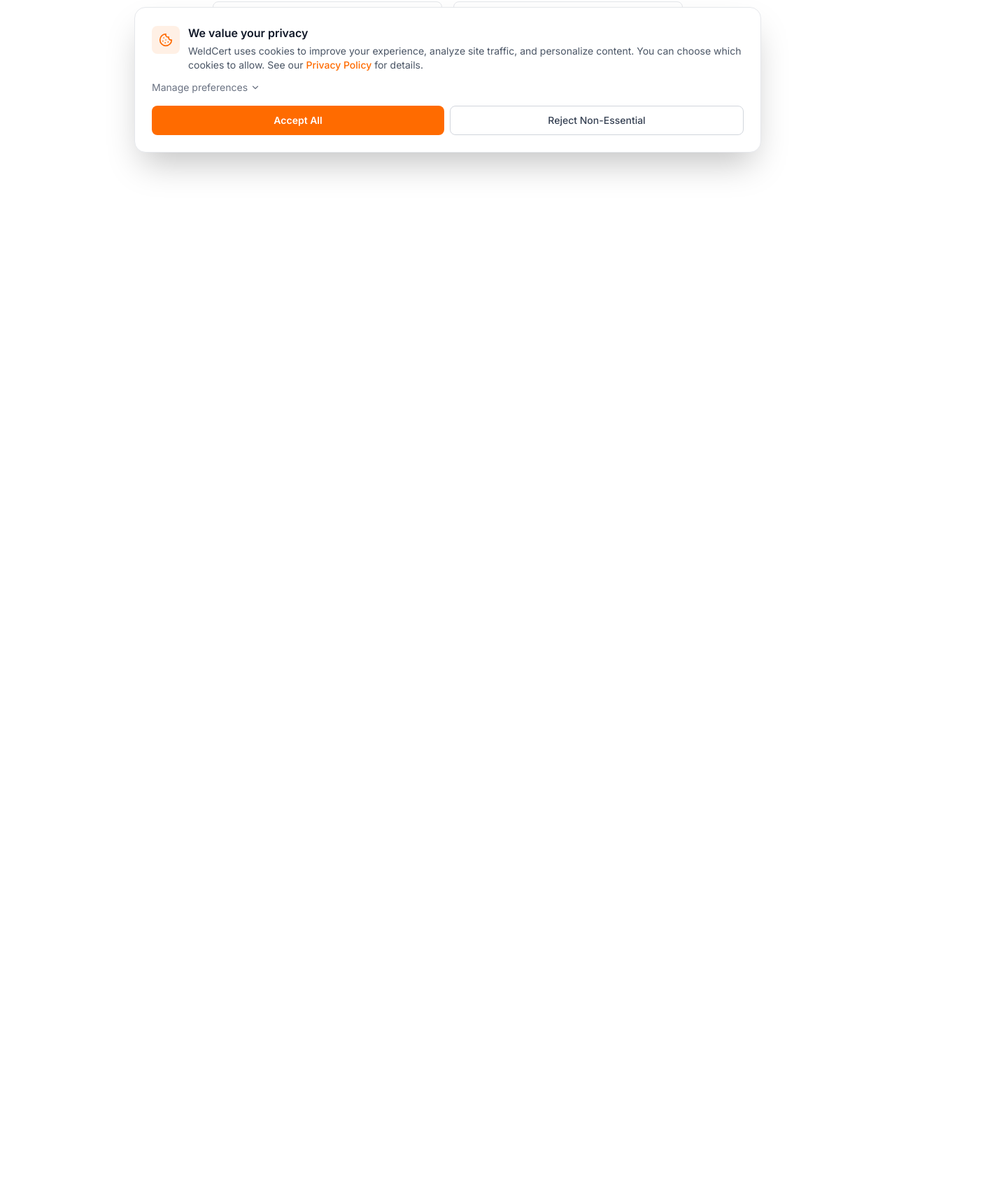
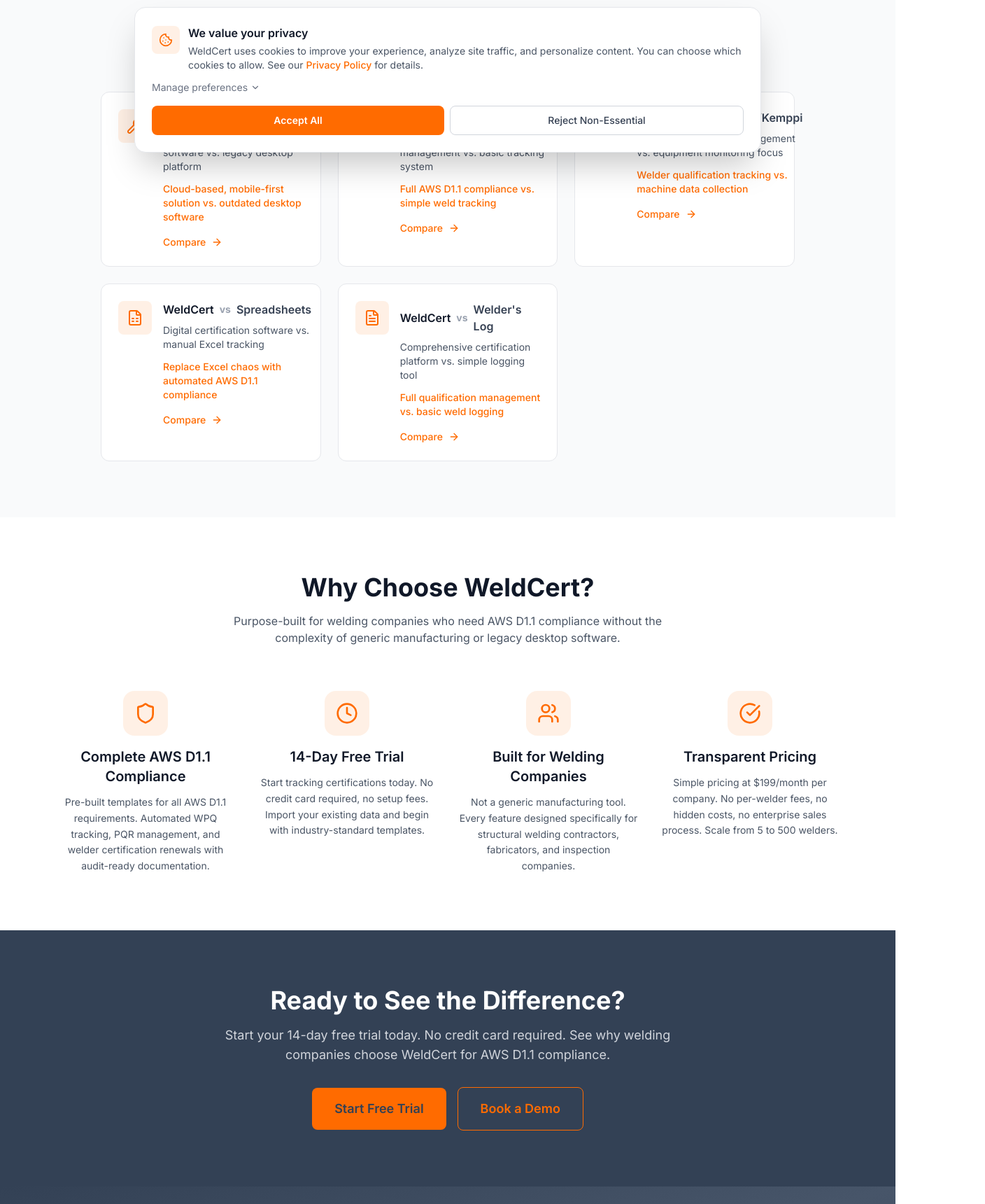
Before and after one commit to nolanterry/weldcert-site, a Next.js app: page /compare in a window 1280 px wide. Before the commit this address had no page. Shown: the part 558-2278 px from the top of the page at 70% size, 1408 px wide, since content can reach past the window. Before the commit the page ends 822 px from the top, so only its background shows below. Built offline with nearby package versions, Linux system fonts and the light colour scheme.

Commit message:
Add /compare index page — comparison hub for SEO

```diff
--- /dev/null
+++ b/src/app/compare/page.tsx
@@ -0,0 +1,231 @@
+import { Header } from "@/components/header";
+import { Footer } from "@/components/footer";
+import { CTASection } from "@/components/cta-section";
+import type { Metadata } from "next";
+import { Wrench, FileSpreadsheet, FileText, Eye, ArrowRight, Shield, Clock, Users, CheckCircle } from "lucide-react";
+import Link from "next/link";
+
+export const metadata: Metadata = {
+  title: "Compare WeldCert — See How We Stack Up",
+  description: "Compare WeldCert with alternatives like WeldTrace, WeldsTracker, WeldEye, spreadsheets, and Welder's Log. See why welding companies choose our certification software.",
+  alternates: { canonical: "/compare" },
+};
+
+const COMPARISONS = [
+  {
+    name: "WeldTrace",
+    href: "/compare/weldtrace",
+    icon: Wrench,
+    description: "Modern welding certification software vs. legacy desktop platform",
+    tagline: "Cloud-based, mobile-first solution vs. outdated desktop software"
+  },
+  {
+    name: "WeldsTracker",
+    href: "/compare/weldstracker",
+    icon: Wrench,
+    description: "Comprehensive welding management vs. basic tracking system",
+    tagline: "Full AWS D1.1 compliance vs. simple weld tracking"
+  },
+  {
+    name: "WeldEye/Kemppi",
+    href: "/compare/weldeye",
+    icon: Eye,
+    description: "Welding certification management vs. equipment monitoring focus",
+    tagline: "Welder qualification tracking vs. machine data collection"
+  },
+  {
+    name: "Spreadsheets",
+    href: "/compare/spreadsheets",
+    icon: FileSpreadsheet,
+    description: "Digital certification software vs. manual Excel tracking",
+    tagline: "Replace Excel chaos with automated AWS D1.1 compliance"
+  },
+  {
+    name: "Welder's Log",
+    href: "/compare/welders-log",
+    icon: FileText,
+    description: "Comprehensive certification platform vs. simple logging tool",
+    tagline: "Full qualification management vs. basic weld logging"
+  }
+];
+
+const DIFFERENTIATORS = [
+  {
+    icon: Shield,
+    title: "Complete AWS D1.1 Compliance",
+    description: "Pre-built templates for all AWS D1.1 requirements. Automated WPQ tracking, PQR management, and welder certification renewals with audit-ready documentation."
+  },
+  {
+    icon: Clock,
+    title: "14-Day Free Trial",
+    description: "Start tracking certifications today. No credit card required, no setup fees. Import your existing data and begin with industry-standard templates."
+  },
+  {
+    icon: Users,
+    title: "Built for Welding Companies",
+    description: "Not a generic manufacturing tool. Every feature designed specifically for structural welding contractors, fabricators, and inspection companies."
+  },
+  {
+    icon: CheckCircle,
+    title: "Transparent Pricing",
+    description: "Simple pricing at $199/month per company. No per-welder fees, no hidden costs, no enterprise sales process. Scale from 5 to 500 welders."
+  }
+];
+
+const structuredData = {
+  "@context": "https://schema.org",
+  "@type": "BreadcrumbList",
+  "itemListElement": [
+    {
+      "@type": "ListItem",
+      "position": 1,
+      "name": "Home",
+      "item": "https://weldcert.co"
+    },
+    {
+      "@type": "ListItem",
+      "position": 2,
+      "name": "Compare",
+      "item": "https://weldcert.co/compare"
+    }
+  ]
+};
+
+const comparisonStructuredData = {
+  "@context": "https://schema.org",
+  "@type": "ItemList",
+  "name": "WeldCert Comparisons",
+  "description": "Compare WeldCert with other welding certification management solutions",
+  "itemListElement": COMPARISONS.map((comparison, index) => ({
+    "@type": "ListItem",
+    "position": index + 1,
+    "name": `WeldCert vs ${comparison.name}`,
+    "description": comparison.tagline,
+    "url": `https://weldcert.co${comparison.href}`
+  }))
+};
+
+export default function ComparePage() {
+  return (
+    <>
+      <script
+        type="application/ld+json"
+        dangerouslySetInnerHTML={{ __html: JSON.stringify(structuredData) }}
+      />
+      <script
+        type="application/ld+json"
+        dangerouslySetInnerHTML={{ __html: JSON.stringify(comparisonStructuredData) }}
+      />
+      <Header />
+      <main id="main-content">
+        {/* Hero Section */}
+        <div className="bg-gradient-to-br from-navy via-navy-light to-navy py-20 text-center px-4">
+          <h1 className="text-4xl md:text-5xl font-bold mb-4 text-white">
+            Compare WeldCert.<br />
+            <span className="text-brand">See How We Stack Up.</span>
+          </h1>
+          <p className="text-lg text-gray-300 max-w-2xl mx-auto">
+            Honest comparisons with alternatives. See why welding companies choose WeldCert
+            for AWS D1.1 compliance and welder certification management.
+          </p>
+        </div>
+
+        {/* Comparison Cards Grid */}
+        <section className="py-20 bg-gray-50">
+          <div className="max-w-5xl mx-auto px-4">
+            <div className="text-center mb-12">
+              <h2 className="text-3xl md:text-4xl font-bold mb-4">Head-to-Head Comparisons</h2>
+              <p className="text-gray-600 max-w-2xl mx-auto">
+                We've compared WeldCert with the most common alternatives welding companies consider.
+                See the honest breakdown of features, pricing, and AWS D1.1 compliance capabilities.
+              </p>
+            </div>
+
+            <div className="grid md:grid-cols-2 lg:grid-cols-3 gap-6">
+              {COMPARISONS.map((comparison) => (
+                <Link
+                  key={comparison.name}
+                  href={comparison.href}
+                  className="group bg-white rounded-xl p-6 border border-gray-200 hover:border-brand hover:shadow-lg transition-all duration-300"
+                >
+                  <div className="flex items-start gap-4">
+                    <div className="p-3 bg-brand/10 rounded-lg group-hover:bg-brand/20 transition-colors">
+                      <comparison.icon className="text-brand" size={24} />
+                    </div>
+                    <div className="flex-1">
+                      <div className="flex items-center gap-2 mb-2">
+                        <h3 className="font-semibold text-base">WeldCert</h3>
+                        <span className="text-gray-400 font-bold text-sm">vs</span>
+                        <h3 className="font-semibold text-base text-gray-700">{comparison.name}</h3>
+                      </div>
+                      <p className="text-gray-600 text-sm mb-3">{comparison.description}</p>
+                      <p className="text-brand font-medium text-sm">{comparison.tagline}</p>
+                      <div className="flex items-center gap-2 mt-4 text-brand font-medium text-sm group-hover:gap-3 transition-all">
+                        Compare <ArrowRight size={16} />
+                      </div>
+                    </div>
+                  </div>
+                </Link>
+              ))}
+            </div>
+          </div>
+        </section>
+
+        {/* Why Choose WeldCert Section */}
+        <section className="py-20 bg-white">
+          <div className="max-w-6xl mx-auto px-4">
+            <div className="text-center mb-16">
+              <h2 className="text-3xl md:text-4xl font-bold mb-4">Why Choose WeldCert?</h2>
+              <p className="text-gray-600 max-w-2xl mx-auto">
+                Purpose-built for welding companies who need AWS D1.1 compliance without the complexity
+                of generic manufacturing or legacy desktop software.
+              </p>
+            </div>
+
+            <div className="grid md:grid-cols-2 lg:grid-cols-4 gap-8">
+              {DIFFERENTIATORS.map((diff) => (
+                <div key={diff.title} className="text-center">
+                  <div className="w-16 h-16 bg-brand/10 rounded-2xl flex items-center justify-center mx-auto mb-4">
+                    <diff.icon className="text-brand" size={32} />
+                  </div>
+                  <h3 className="text-xl font-semibold mb-3">{diff.title}</h3>
+                  <p className="text-gray-600 text-sm leading-relaxed">{diff.description}</p>
+                </div>
+              ))}
+            </div>
+          </div>
+        </section>
+
+        {/* Bottom CTA */}
+        <section className="py-20 bg-navy">
+          <div className="max-w-4xl mx-auto px-4 text-center">
+            <h2 className="text-3xl md:text-4xl font-bold mb-4 text-white">
+              Ready to See the Difference?
+            </h2>
+            <p className="text-lg text-gray-300 mb-8 max-w-2xl mx-auto">
+              Start your 14-day free trial today. No credit card required.
+              See why welding companies choose WeldCert for AWS D1.1 compliance.
+            </p>
+            <div className="flex flex-col sm:flex-row gap-4 justify-center items-center">
+              <a
+                href="https://app.weldcert.co/sign-up"
+                className="bg-brand text-navy font-semibold px-8 py-4 rounded-lg hover:bg-brand-light transition-colors text-lg"
+              >
+                Start Free Trial
+              </a>
+              <a
+                href="/demo"
+                className="border border-brand text-brand font-semibold px-8 py-4 rounded-lg hover:bg-brand hover:text-navy transition-colors text-lg"
+              >
+                Book a Demo
+              </a>
+            </div>
+          </div>
+        </section>
+
+        <CTASection />
+      </main>
+      <Footer />
+    </>
+  );
+}
--- a/src/app/sitemap.ts
+++ b/src/app/sitemap.ts
@@ -70,6 +70,7 @@
       changeFrequency: "monthly" as const,
       priority: 0.6,
     })),
+    { url: `${base}/compare`, lastModified: now, changeFrequency: "monthly", priority: 0.8 },
     { url: `${base}/compare/welders-log`, lastModified: now, changeFrequency: "monthly", priority: 0.8 },
     { url: `${base}/compare/spreadsheets`, lastModified: now, changeFrequency: "monthly", priority: 0.8 },
     { url: `${base}/compare/weldtrace`, lastModified: now, changeFrequency: "monthly", priority: 0.8 },
```
